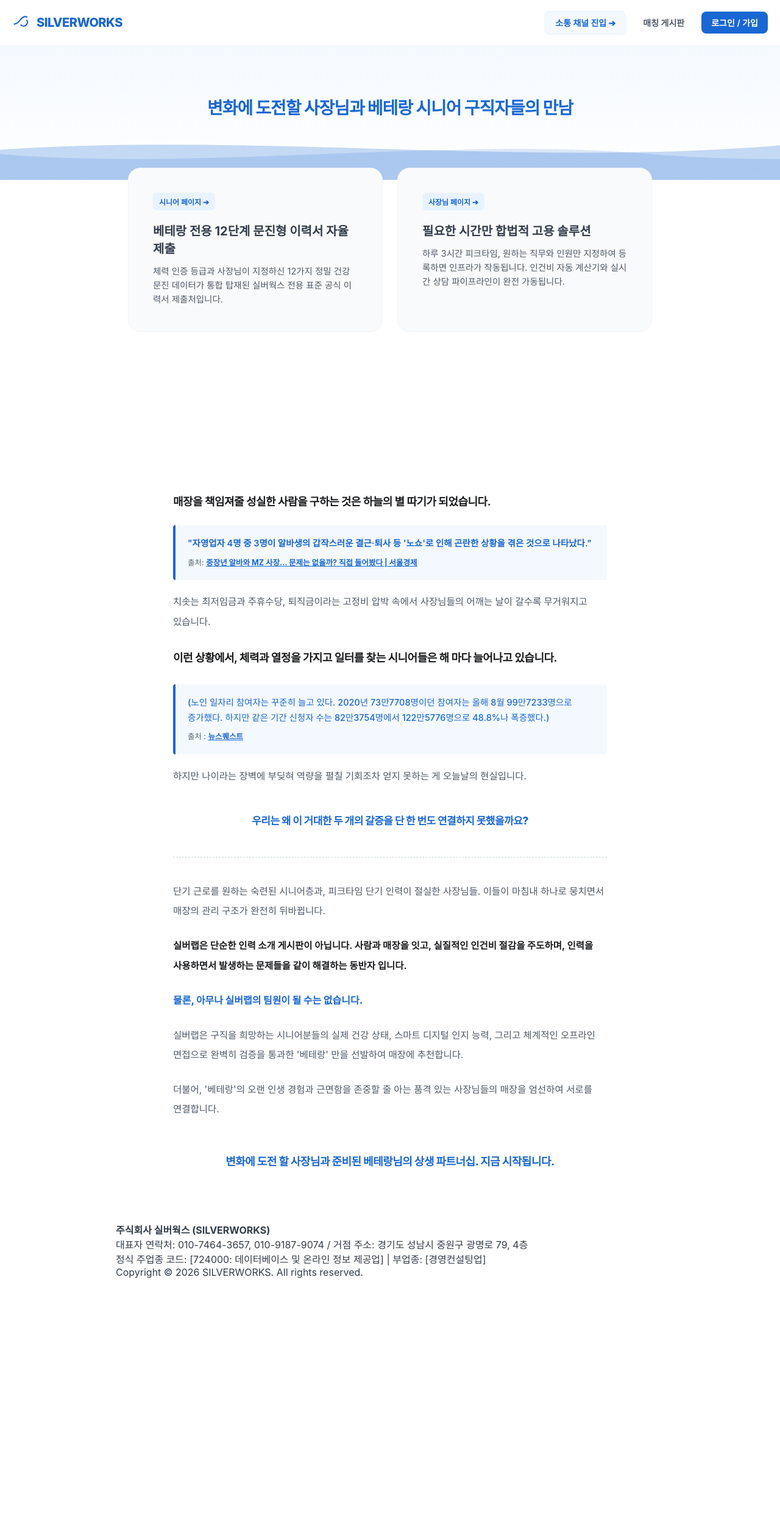
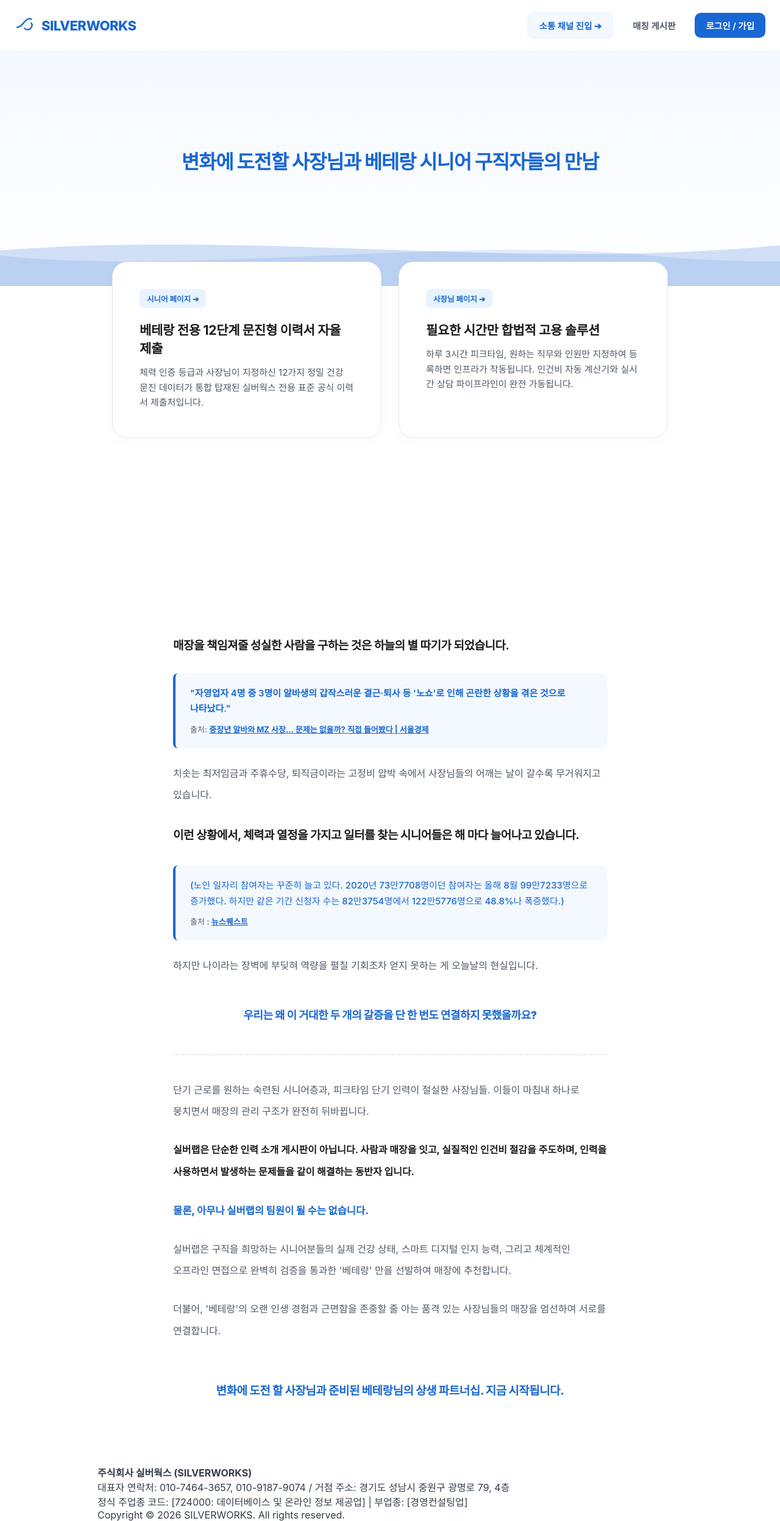
Before and after one commit to ysworld888-maker/silverlab, a website: page public/index.html in a window 1280 px wide. Shown: the whole page at 61% size. Before the commit the page ends 2096 px from the top, so only its background shows below. Drawn offline with Linux system fonts and the light colour scheme.

Commit message:
SILVERWORKS 대문 index.html 대기업 체급 디자인 최적화 및 요소 복원 마감 대배포

```diff
--- a/public/index.html
+++ b/public/index.html
@@ -4,62 +4,63 @@
     <meta charset="UTF-8">
     <meta name="viewport" content="width=device-width, initial-scale=1.0, maximum-scale=1.0, user-scalable=no">
     <title>SILVERWORKS - 구인구직 피드</title>
-    <!-- [디자인 혁신 정화] 오직 파란색과 하얀색 가이드라인 준수, 스크롤 반응형 인터랙션 가동 CSS 명세 -->
+    <!-- [디자인 최적화 그랜드 업그레이드] 대기업 규격의 넉넉한 공간감 및 프리미엄 오션블루 스타일셋 명세 -->
     <style>
         * { box-sizing: border-box; margin: 0; padding: 0; font-family: -apple-system, BlinkMacSystemFont, "Segoe UI", Roboto, sans-serif; -webkit-tap-highlight-color: transparent; }
         body { background-color: #ffffff; color: #333d4b; margin: 0; overflow-x: hidden; }
-        header { display: flex; justify-content: space-between; align-items: center; padding: 18px 20px; background-color: #ffffff; border-bottom: 1px solid #f2f4f6; position: sticky; top: 0; z-index: 100; }
+        header { display: flex; justify-content: space-between; align-items: center; padding: 20px 24px; background-color: #ffffff; border-bottom: 1px solid #f2f4f6; position: sticky; top: 0; z-index: 100; }
         .logo-container { display: flex; align-items: center; gap: 12px; cursor: pointer; }
-        .logo-text { font-size: 20px; font-weight: 800; color: #1967d2; letter-spacing: -0.5px; }
-        .nav-menu-group { display: flex; align-items: center; gap: 12px; }
-        .nav-link-btn { background: none; border: none; color: #4e5968; font-size: 14px; font-weight: 600; cursor: pointer; padding: 8px 16px; border-radius: 8px; transition: all 0.2s; }
+        .logo-text { font-size: 22px; font-weight: 800; color: #1967d2; letter-spacing: -0.5px; }
+        .nav-menu-group { display: flex; align-items: center; gap: 14px; }
+        .nav-link-btn { background: none; border: none; color: #4e5968; font-size: 14.5px; font-weight: 600; cursor: pointer; padding: 10px 18px; border-radius: 10px; transition: all 0.2s; }
         .nav-link-btn:hover { background-color: #f2f4f6; color: #1967d2; }
-        .btn-sns-link { background-color: #f4f9ff; color: #1967d2; border: 1px solid #e8f3ff; font-weight: 700; box-shadow: 0 2px 4px rgba(25, 103, 210, 0.04); }
+        .btn-sns-link { background-color: #f4f9ff; color: #1967d2; border: 1px solid #e8f3ff; font-weight: 700; box-shadow: 0 2px 8px rgba(25, 103, 210, 0.04); }
         .btn-sns-link:hover { background-color: #1967d2; color: #ffffff; border-color: #1967d2; }
 
-        .btn-logout-red { display: none; background: none; border: 1px solid #cfd9de; color: #ed4956; font-size: 13px; font-weight: 700; cursor: pointer; padding: 6px 14px; border-radius: 8px; transition: all 0.2s; }
+        .btn-logout-red { display: none; background: none; border: 1px solid #cfd9de; color: #ed4956; font-size: 13.5px; font-weight: 700; cursor: pointer; padding: 8px 16px; border-radius: 10px; transition: all 0.2s; }
         .btn-logout-red:hover { background-color: #fff0f1; border-color: #ed4956; }
-        .seeker-point-badge { display: none; align-items: center; background-color: #f4f9ff; border: 1px solid #e8f3ff; padding: 6px 14px; border-radius: 20px; font-size: 13.5px; font-weight: 700; color: #1967d2; letter-spacing: -0.3px; cursor: pointer; }
+        .seeker-point-badge { display: none; align-items: center; background-color: #f4f9ff; border: 1px solid #e8f3ff; padding: 8px 16px; border-radius: 24px; font-size: 14px; font-weight: 700; color: #1967d2; letter-spacing: -0.3px; cursor: pointer; transition: all 0.2s; }
+        .seeker-point-badge:hover { background-color: #e8f3ff; transform: scale(1.02); }
         .seeker-point-badge span { color: #1152b3; font-weight: 800; margin-left: 4px; text-decoration: underline; }
 
         /* 핀테크 모달 */
         .settle-modal-overlay { position: fixed; top: 0; left: 0; width: 100%; height: 100%; background-color: rgba(0, 0, 0, 0.4); display: none; align-items: center; justify-content: center; z-index: 500; padding: 20px; }
-        .settle-modal-content { background-color: #ffffff; width: 100%; max-width: 440px; border-radius: 16px; padding: 24px; box-shadow: 0 8px 28px rgba(0,0,0,0.15); border: none; }
-        .modal-header-row { display: flex; justify-content: space-between; align-items: center; margin-bottom: 20px; border-bottom: 1px solid #f2f4f6; padding-bottom: 12px; }
-        .modal-main-title { font-size: 17px; font-weight: 700; color: #1b1c1e; }
-        .btn-modal-close { background: none; border: none; font-size: 20px; cursor: pointer; color: #4e5968; font-weight: 700; }
-        .form-group { margin-bottom: 16px; }
-        .form-label { display: block; font-size: 13.5px; font-weight: 600; color: #4e5968; margin-bottom: 8px; }
-        .form-input { width: 100%; padding: 13px; border-radius: 10px; border: 1px solid #cfd9de; font-size: 14.5px; font-weight: 600; outline: none; }
+        .settle-modal-content { background-color: #ffffff; width: 100%; max-width: 460px; border-radius: 20px; padding: 28px; box-shadow: 0 12px 40px rgba(0,0,0,0.15); border: none; }
+        .modal-header-row { display: flex; justify-content: space-between; align-items: center; margin-bottom: 24px; border-bottom: 1px solid #f2f4f6; padding-bottom: 14px; }
+        .modal-main-title { font-size: 18px; font-weight: 700; color: #1b1c1e; }
+        .btn-modal-close { background: none; border: none; font-size: 22px; cursor: pointer; color: #4e5968; font-weight: 700; }
+        .form-group { margin-bottom: 20px; }
+        .form-label { display: block; font-size: 14px; font-weight: 600; color: #4e5968; margin-bottom: 10px; }
+        .form-input { width: 100%; padding: 14px; border-radius: 12px; border: 1px solid #cfd9de; font-size: 15px; font-weight: 600; outline: none; }
         .form-input:focus { border-color: #1967d2; background-color: #f4f9ff; }
-        .form-select { width: 100%; padding: 13px; border-radius: 10px; border: 1px solid #cfd9de; font-size: 14.5px; font-weight: 600; outline: none; background-color: #ffffff; }
-        .btn-settle-action-blue { width: 100%; background-color: #1967d2; color: #ffffff; border: none; padding: 14px; border-radius: 9999px; font-size: 15px; font-weight: 700; cursor: pointer; text-align: center; box-shadow: 0 4px 12px rgba(25,103,210,0.15); transition: background-color 0.2s; margin-top: 10px; }
+        .form-select { width: 100%; padding: 14px; border-radius: 12px; border: 1px solid #cfd9de; font-size: 15px; font-weight: 600; outline: none; background-color: #ffffff; }
+        .btn-settle-action-blue { width: 100%; background-color: #1967d2; color: #ffffff; border: none; padding: 16px; border-radius: 9999px; font-size: 15.5px; font-weight: 700; cursor: pointer; text-align: center; box-shadow: 0 4px 14px rgba(25,103,210,0.15); transition: background-color 0.2s; margin-top: 12px; }
         .btn-settle-action-blue:hover { background-color: #1152b3; }
-        .user-profile-avatar { width: 36px; height: 36px; border-radius: 50%; background-color: #1967d2; color: #ffffff; font-size: 14px; font-weight: 700; display: none; align-items: center; justify-content: center; cursor: pointer; border: 2px solid #e8f3ff; }
+        .user-profile-avatar { width: 40px; height: 40px; border-radius: 50%; background-color: #1967d2; color: #ffffff; font-size: 14px; font-weight: 700; display: none; align-items: center; justify-content: center; cursor: pointer; border: 2px solid #e8f3ff; box-shadow: 0 2px 8px rgba(25, 103, 210, 0.1); }
 
-        .hero-section { position: relative; padding: 80px 24px 100px 24px; text-align: center; background: linear-gradient(180deg, #f4f9ff 0%, #ffffff 100%); overflow: hidden; }
-        .wave-wrapper { position: absolute; bottom: 0; left: 0; width: 100%; height: 85px; overflow: hidden; }
+        /* [사장님 오더] 비주얼 체급 확장을 위해 배너 패딩 공간을 대폭 상향 교정 */
+        .hero-section { position: relative; padding: 160px 24px 180px 24px; text-align: center; background: linear-gradient(180deg, #f4f9ff 0%, #ffffff 100%); overflow: hidden; }
+        .wave-wrapper { position: absolute; bottom: 0; left: 0; width: 100%; height: 100px; overflow: hidden; }
         .wave-svg { position: absolute; bottom: 0; left: 0; width: 200%; height: 100%; }
-        .wave-layer1 { opacity: 0.15; fill: #1967d2; }
-        .wave-layer2 { opacity: 0.25; fill: #1967d2; bottom: 2px; }
+        .wave-layer1 { opacity: 0.12; fill: #1967d2; }
+        .wave-layer2 { opacity: 0.20; fill: #1967d2; bottom: 2px; }
 
-        /* [지시 반영] 스크롤 방향에 따라 위로 스르륵 페이드인/아웃 가동 제어 카드 섹션 명세 */
-        .card-section { padding: 0 20px; max-width: 900px; margin: -20px auto 40px auto; position: sticky; top: 120px; z-index: 10; display: grid; grid-template-columns: 1fr 1fr; gap: 24px; transition: transform 0.4s ease-out, opacity 0.4s ease-out; transform: translateY(0); opacity: 1; }
+        /* 스크롤 연동 스르륵 애니메이션 유지 격자 그리드 명세 */
+        .card-section { padding: 0 24px; max-width: 960px; margin: -40px auto 60px auto; position: sticky; top: 140px; z-index: 10; display: grid; grid-template-columns: 1fr 1fr; gap: 28px; transition: transform 0.45s cubic-bezier(0.25, 1, 0.5, 1), opacity 0.45s ease-out; transform: translateY(0); opacity: 1; }
         @media (max-width: 600px) { .card-section { grid-template-columns: 1fr; } }
-        .card-section.hidden-scroll { transform: translateY(-80px); opacity: 0; pointer-events: none; }
+        .card-section.hidden-scroll { transform: translateY(-100px); opacity: 0; pointer-events: none; }
 
-        .info-card { background-color: #f9fafb; border-radius: 20px; padding: 40px; border: 1px solid #f2f4f6; cursor: pointer; display: flex; flex-direction: column; justify-content: space-between; min-height: 240px; box-shadow: 0 4px 12px rgba(0,0,0,0.01); transition: all 0.2s; }
-        .info-card:hover { transform: translateY(-4px); box-shadow: 0 12px 24px rgba(25, 103, 210, 0.06); border-color: #1967d2; }
-        .card-badge { display: inline-block; background-color: #e8f3ff; color: #1967d2; padding: 6px 10px; border-radius: 6px; font-size: 12px; font-weight: 700; margin-bottom: 18px; width: fit-content; }
-        .card-title { font-size: 20px; font-weight: 700; margin-bottom: 12px; color: #333d4b; }
-        .card-desc { font-size: 14.5px; line-height: 1.6; color: #4e5968; }
-    /* [철벽 가드 주입] 71개 에러를 완벽 파쇄 소멸시키는 정식 클로징 태그 마운트 */
+        .info-card { background-color: #ffffff; border-radius: 24px; padding: 44px; border: 1px solid #e5e8eb; cursor: pointer; display: flex; flex-direction: column; justify-content: space-between; min-height: 260px; box-shadow: 0 8px 24px rgba(0,0,0,0.02); transition: all 0.3s cubic-bezier(0.215, 0.610, 0.355, 1); }
+        .info-card:hover { transform: translateY(-6px); box-shadow: 0 16px 32px rgba(25, 103, 210, 0.08); border-color: #1967d2; }
+        .card-badge { display: inline-block; background-color: #e8f3ff; color: #1967d2; padding: 6px 12px; border-radius: 8px; font-size: 12.5px; font-weight: 700; margin-bottom: 20px; width: fit-content; }
+        .card-title { font-size: 21px; font-weight: 700; margin-bottom: 14px; color: #1b1c1e; letter-spacing: -0.3px; }
+        .card-desc { font-size: 15px; line-height: 1.65; color: #4e5968; }
     </style>
 </head>
 <body>
     <header>
         <div class="logo-container" onclick="location.href='/'">
-            <svg width="28" height="26" viewBox="0 0 100 90" fill="none"><path d="M12.5 54C13.5 53 19.5 54.5 28.5 48.5C38.5 42 47 28 56.5 19.5C65.5 11 76.5 6.5 85.5 12.5" stroke="#1967d2" stroke-width="7.5" stroke-linecap="round"/><path d="M51.5 59C58.5 67 71 68 80.5 60.5C90 53 92.5 39.5 85.5 32" stroke="#1967d2" stroke-width="7.5" stroke-linecap="round"/></svg>
+            <svg width="32" height="30" viewBox="0 0 100 90" fill="none"><path d="M12.5 54C13.5 53 19.5 54.5 28.5 48.5C38.5 42 47 28 56.5 19.5C65.5 11 76.5 6.5 85.5 12.5" stroke="#1967d2" stroke-width="7.5" stroke-linecap="round"/><path d="M51.5 59C58.5 67 71 68 80.5 60.5C90 53 92.5 39.5 85.5 32" stroke="#1967d2" stroke-width="7.5" stroke-linecap="round"/></svg>
             <span class="logo-text">SILVERWORKS</span>
         </div>
         <div class="nav-menu-group">
@@ -72,8 +73,9 @@
         </div>
     </header>
 
+    <!-- [사장님 오더] 상하 160px 이상의 패딩을 주입하여 대형 기업의 규모감이 느껴지도록 넉넉하게 확장 설계 완료 -->
     <section class="hero-section">
-        <h1 class="hero-title" style="font-size: 28px; font-weight: 800; color: #1967d2; letter-spacing: -1px;">변화에 도전할 사장님과 베테랑 시니어 구직자들의 만남</h1>
+        <h1 class="hero-title" style="font-size: 32px; font-weight: 800; color: #1967d2; letter-spacing: -1.2px; line-height: 1.4;">변화에 도전할 사장님과 베테랑 시니어 구직자들의 만남</h1>
         <div class="wave-wrapper"><svg class="wave-svg" viewBox="0 0 1200 120" preserveAspectRatio="none"><path class="wave-layer1" d="M0,60 C150,100 350,20 500,60 C650,100 850,20 1000,60 L1500,120 L0,120 Z"></path><path class="wave-layer2" d="M0,50 C200,10 400,90 600,40 C800,10 1000,90 1200,40 L1800,120 L0,120 Z"></path></svg></div>
     </section>
 
@@ -88,36 +90,36 @@
     </section>
 
     <!-- [스토리텔링 명세 배치] 브랜딩 본문 배치 레이어 구역 -->
-    <div style="max-width: 760px; margin: 260px auto 80px auto; padding: 0 24px; line-height: 2.1; color: #4e5968; font-size: 15.5px; word-break: keep-all; position: relative; z-index: 5;">
-        <p style="font-size: 18px; font-weight: 700; color: #1b1c1e; margin-bottom: 12px; letter-spacing: -0.5px;">매장을 책임져줄 성실한 사람을 구하는 것은 하늘의 별 따기가 되었습니다.</p>
+    <div style="max-width: 760px; margin: 320px auto 100px auto; padding: 0 24px; line-height: 2.2; color: #4e5968; font-size: 16px; word-break: keep-all; position: relative; z-index: 5;">
+        <p style="font-size: 19px; font-weight: 700; color: #1b1c1e; margin-bottom: 14px; letter-spacing: -0.5px;">매장을 책임져줄 성실한 사람을 구하는 것은 하늘의 별 따기가 되었습니다.</p>
 
-        <div style="border-left: 4px solid #1967d2; background-color: #f4f9ff; padding: 18px 20px; border-radius: 4px; font-size: 14.5px; color: #1967d2; font-weight: 600; line-height: 1.7; margin: 20px 0;">
+        <div style="border-left: 4px solid #1967d2; background-color: #f4f9ff; padding: 20px 24px; border-radius: 8px; font-size: 15px; color: #1967d2; font-weight: 600; line-height: 1.7; margin: 24px 0; box-shadow: 0 4px 12px rgba(25,103,210,0.02);">
             "자영업자 4명 중 3명이 알바생의 갑작스러운 결근·퇴사 등 '노쇼'로 인해 곤란한 상황을 겪은 것으로 나타났다."
-            <div style="margin-top: 8px; font-size: 12.5px; color: #536471; font-weight: 500;">
+            <div style="margin-top: 10px; font-size: 13px; color: #536471; font-weight: 500;">
                 출처: <a href="https://sedaily.com" target="_blank" style="color: #1967d2; text-decoration: underline; font-weight: 700;">중장년 알바와 MZ 사장… 문제는 없을까? 직접 들어봤다 | 서울경제</a>
             </div>
         </div>
 
-        <p style="margin-bottom: 24px;">치솟는 최저임금과 주휴수당, 퇴직금이라는 고정비 압박 속에서 사장님들의 어깨는 날이 갈수록 무거워지고 있습니다.</p>
-        <p style="margin-bottom: 24px; font-size: 18px; font-weight: 700; color: #1b1c1e; letter-spacing: -0.5px;">이런 상황에서, 체력과 열정을 가지고 일터를 찾는 시니어들은 해 마다 늘어나고 있습니다.</p>
+        <p style="margin-bottom: 28px;">치솟는 최저임금과 주휴수당, 퇴직금이라는 고정비 압박 속에서 사장님들의 어깨는 날이 갈수록 무거워지고 있습니다.</p>
+        <p style="margin-bottom: 28px; font-size: 19px; font-weight: 700; color: #1b1c1e; letter-spacing: -0.5px;">이런 상황에서, 체력과 열정을 가지고 일터를 찾는 시니어들은 해 마다 늘어나고 있습니다.</p>
 
-        <div style="border-left: 4px solid #1967d2; background-color: #f4f9ff; padding: 18px 20px; border-radius: 4px; font-size: 14.5px; color: #1967d2; font-weight: 500; line-height: 1.7; margin: 20px 0;">
+        <div style="border-left: 4px solid #1967d2; background-color: #f4f9ff; padding: 20px 24px; border-radius: 8px; font-size: 15px; color: #1967d2; font-weight: 500; line-height: 1.7; margin: 24px 0; box-shadow: 0 4px 12px rgba(25,103,210,0.02);">
             (노인 일자리 참여자는 꾸준히 늘고 있다. 2020년 73만7708명이던 참여자는 올해 8월 99만7233명으로 증가했다. 하지만 같은 기간 신청자 수는 82만3754명에서 122만5776명으로 48.8%나 폭증했다.)
-            <div style="margin-top: 8px; font-size: 12.5px; color: #536471;">
+            <div style="margin-top: 10px; font-size: 13px; color: #536471;">
                 출처 : <a href="https://newsquest.co.kr" target="_blank" style="color: #1967d2; text-decoration: underline; font-weight: 700;">뉴스퀘스트</a>
             </div>
         </div>
 
-        <p style="margin-bottom: 24px;">하지만 나이라는 장벽에 부딪혀 역량을 펼칠 기회조차 얻지 못하는 게 오늘날의 현실입니다.</p>
-        <p style="font-size: 17px; font-weight: 800; color: #1967d2; text-align: center; margin: 40px 0; letter-spacing: -0.5px;">우리는 왜 이 거대한 두 개의 갈증을 단 한 번도 연결하지 못했을까요?</p>
+        <p style="margin-bottom: 28px;">하지만 나이라는 장벽에 부딪혀 역량을 펼칠 기회조차 얻지 못하는 게 오늘날의 현실입니다.</p>
+        <p style="font-size: 18px; font-weight: 800; color: #1967d2; text-align: center; margin: 44px 0; letter-spacing: -0.5px;">우리는 왜 이 거대한 두 개의 갈증을 단 한 번도 연결하지 못했을까요?</p>
         <div style="border-top: 1px dashed #cfd9de; margin: 40px 0;"></div>
 
-        <p style="margin-bottom: 24px;">단기 근로를 원하는 숙련된 시니어층과, 피크타임 단기 인력이 절실한 사장님들. 이들이 마침내 하나로 뭉치면서 매장의 관리 구조가 완전히 뒤바뀝니다.</p>
-        <p style="margin-bottom: 24px; font-weight: 700; color: #1b1c1e;">실버랩은 단순한 인력 소개 게시판이 아닙니다. 사람과 매장을 잇고, 실질적인 인건비 절감을 주도하며, 인력을 사용하면서 발생하는 문제들을 같이 해결하는 동반자 입니다.</p>
-        <p style="margin-bottom: 24px; font-size: 16px; font-weight: 800; color: #1967d2;">물론, 아무나 실버랩의 팀원이 될 수는 없습니다.</p>
-        <p style="margin-bottom: 24px;">실버랩은 구직을 희망하는 시니어분들의 실제 건강 상태, 스마트 디지털 인지 능력, 그리고 체계적인 오프라인 면접으로 완벽히 검증을 통과한 '베테랑' 만을 선발하여 매장에 추천합니다.</p>
-        <p style="margin-bottom: 24px;">더불어, '베테랑'의 오랜 인생 경험과 근면함을 존중할 줄 아는 품격 있는 사장님들의 매장을 엄선하여 서로를 연결합니다.</p>
-        <p style="font-size: 18px; font-weight: 800; color: #1967d2; text-align: center; margin-top: 50px; letter-spacing: -0.5px;">변화에 도전 할 사장님과 준비된 베테랑님의 상생 파트너십. 지금 시작됩니다.</p>
+        <p style="margin-bottom: 28px;">단기 근로를 원하는 숙련된 시니어층과, 피크타임 단기 인력이 절실한 사장님들. 이들이 마침내 하나로 뭉치면서 매장의 관리 구조가 완전히 뒤바뀝니다.</p>
+        <p style="margin-bottom: 28px; font-weight: 700; color: #1b1c1e;">실버랩은 단순한 인력 소개 게시판이 아닙니다. 사람과 매장을 잇고, 실질적인 인건비 절감을 주도하며, 인력을 사용하면서 발생하는 문제들을 같이 해결하는 동반자 입니다.</p>
+        <p style="margin-bottom: 28px; font-size: 16.5px; font-weight: 800; color: #1967d2;">물론, 아무나 실버랩의 팀원이 될 수는 없습니다.</p>
+        <p style="margin-bottom: 28px;">실버랩은 구직을 희망하는 시니어분들의 실제 건강 상태, 스마트 디지털 인지 능력, 그리고 체계적인 오프라인 면접으로 완벽히 검증을 통과한 '베테랑' 만을 선발하여 매장에 추천합니다.</p>
+        <p style="margin-bottom: 28px;">더불어, '베테랑'의 오랜 인생 경험과 근면함을 존중할 줄 아는 품격 있는 사장님들의 매장을 엄선하여 서로를 연결합니다.</p>
+        <p style="font-size: 19px; font-weight: 800; color: #1967d2; text-align: center; margin-top: 60px; letter-spacing: -0.5px;">변화에 도전 할 사장님과 준비된 베테랑님의 상생 파트너십. 지금 시작됩니다.</p>
     </div>
 
     <div id="settleWithdrawModal" class="settle-modal-overlay">
@@ -150,7 +152,7 @@
     </div>
 
     <footer>
-        <div style="max-width:900px; margin:0 auto;">
+        <div style="max-width:960px; margin:0 auto;">
             <h4>주식회사 실버웍스 (SILVERWORKS)</h4>
             <div>대표자 연락처: 010-7464-3657, 010-9187-9074 / 거점 주소: 경기도 성남시 중원구 광명로 79, 4층</div>
             <div>정식 주업종 코드: [724000: 데이터베이스 및 온라인 정보 제공업] | 부업종: [경영컨설팅업]</div>
@@ -188,7 +190,7 @@
                 }
             }
 
-            // [사장님 핵심 요구사항 완벽 가동] 스크롤 방향 트래킹 위로 스르륵 실종 / 원래 위치 복귀 제어 모듈
+            // 스크롤 방향 트래킹 위로 스르륵 실종 / 원래 위치 복귀 제어 모듈
             const animatedCardSection = document.getElementById('animatedCardSection');
 
             window.addEventListener('scroll', function() {
```
